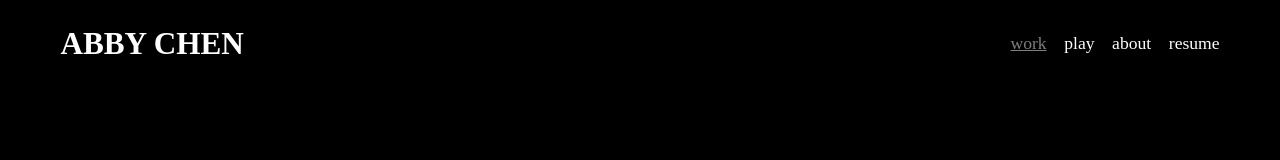
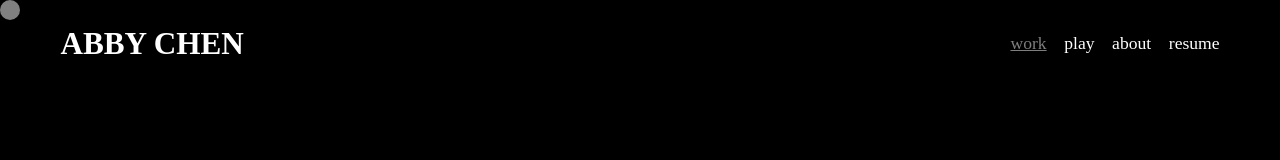
Before and after one commit to abbyrchen/archen-pui-final-project, a React (Create React App) app in the folder final-project/: page / in a window 1280 px wide. Shown: the top 160 px of the page. Built offline with nearby package versions, Linux system fonts and the light colour scheme.

Commit message:
implemented custom cursor

```diff
--- a/final-project/src/App.js
+++ b/final-project/src/App.js
@@ -5,10 +5,12 @@ import Footer from './components/footer/Footer';
 import Home from './pages/home/Home';
 import About from './pages/about/About';
 import Play from './pages/play/Play';
+import CustomCursor from './components/cursor/CustomCursor';
 
 function App() {
   return (
     <Router>
+      <CustomCursor />
       <Header />
       <Routes>
         <Route path="/" element={<Home />} />
--- /dev/null
+++ b/final-project/src/components/cursor/CustomCursor.js
@@ -0,0 +1,42 @@
+import React, { useEffect } from 'react';
+import styles from './CustomCursor.module.css';
+
+const CustomCursor = () => {
+  useEffect(() => {
+    const customCursor = document.getElementById('customCursor');
+
+    // handle cursor movement
+    const moveCursor = (e) => {
+      const { clientX: x, clientY: y } = e;
+      customCursor.style.left = `${x}px`;
+      customCursor.style.top = `${y}px`;
+    };
+
+    // handle hover effect for clickable elements
+    const addHoverEffect = () => {
+      customCursor.classList.add(styles.hover);
+    };
+
+    const removeHoverEffect = () => {
+      customCursor.classList.remove(styles.hover);
+    };
+
+    window.addEventListener('mousemove', moveCursor);
+    document.querySelectorAll('a, button, [data-cursor-hover]').forEach((element) => {
+      element.addEventListener('mouseenter', addHoverEffect);
+      element.addEventListener('mouseleave', removeHoverEffect);
+    });
+
+    return () => {
+      window.removeEventListener('mousemove', moveCursor);
+      document.querySelectorAll('a, button, [data-cursor-hover]').forEach((element) => {
+        element.removeEventListener('mouseenter', addHoverEffect);
+        element.removeEventListener('mouseleave', removeHoverEffect);
+      });
+    };
+  }, []);
+
+  return <div id="customCursor" className={styles.customCursor}></div>;
+};
+
+export default CustomCursor;
--- /dev/null
+++ b/final-project/src/components/cursor/CustomCursor.module.css
@@ -0,0 +1,25 @@
+/* css for custom cursor */
+
+.customCursor {
+    position: fixed;
+    top: 0;
+    left: 0;
+    width: 20px;
+    height: 20px;
+    background-color: rgba(255, 255, 255, 0.5);
+    border-radius: 50%;
+    pointer-events: none;
+    z-index: 1000;
+    transform: scale(1);
+    transition: transform 0.3s cubic-bezier(0.25, 0.1, 0.25, 1);
+  }
+
+  .customCursor.hover {
+    transform: scale(2.5);
+    transition: transform 0.4s cubic-bezier(0.25, 0.1, 0.25, 1);
+    background-color: rgba(255, 255, 255, 0.7);
+  }
+
+  body {
+    cursor: none;
+  }
```
